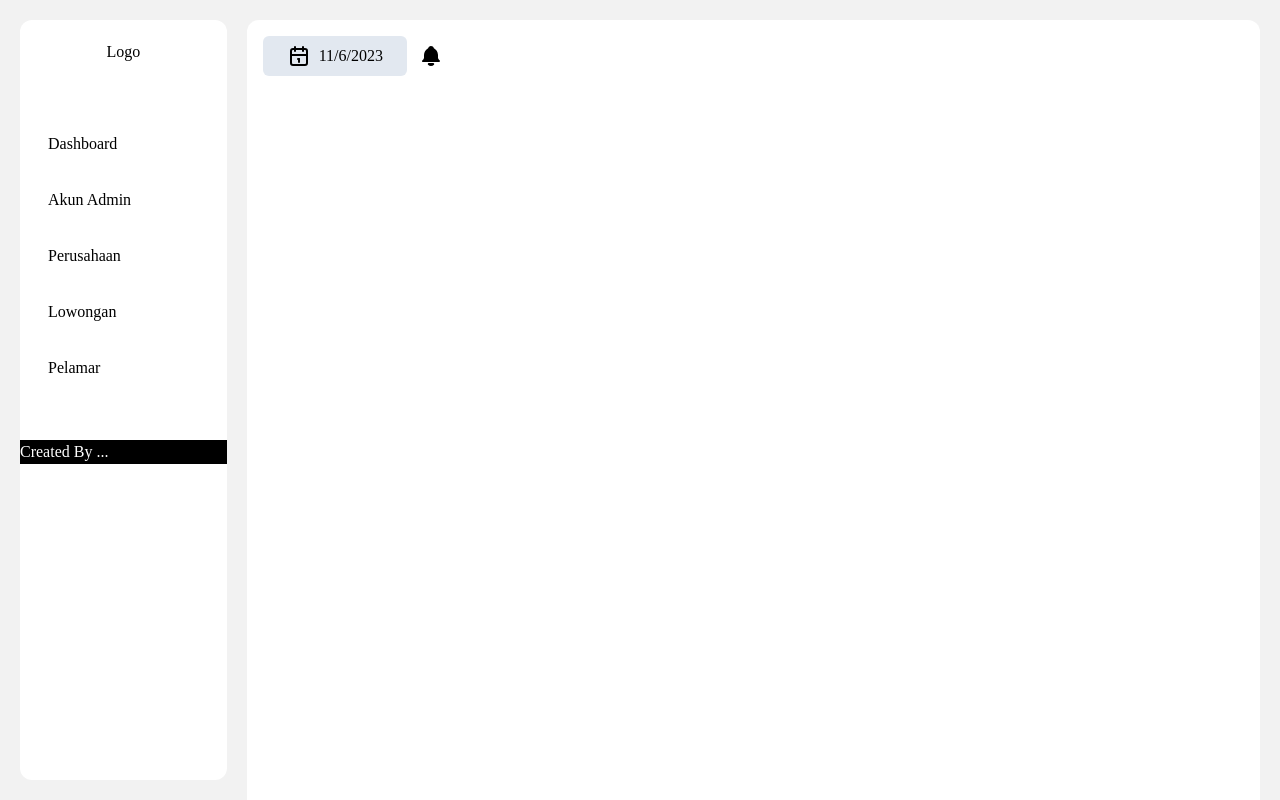
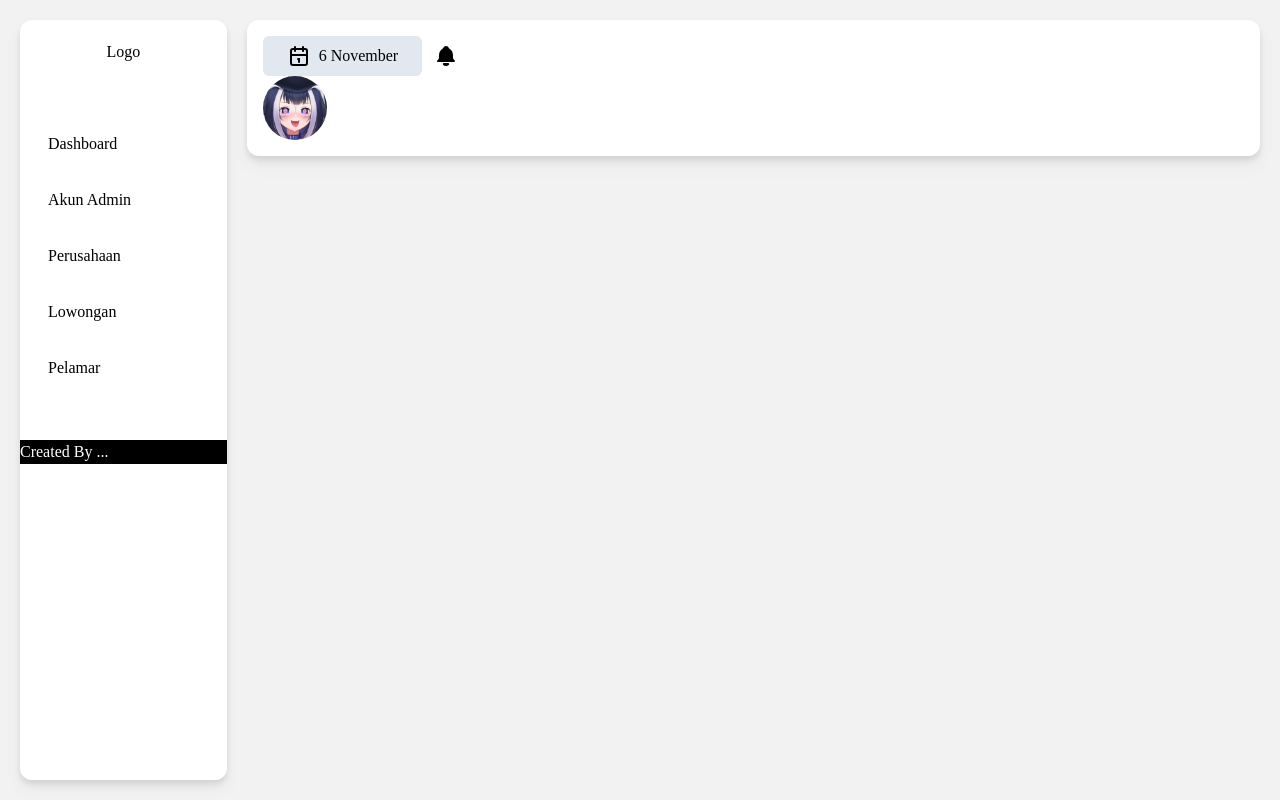
Before and after one commit to Nurfajari/bkk_frontend, a React (Vite) app: page /admin in a window 1280 px wide. Shown: the top 800 px of the page. Built offline with nearby package versions, Linux system fonts and the light colour scheme; a web font is replaced by a local one.

Commit message:
+ profile admin + navbar admin + navbar alumni + index alumni

```diff
--- a/src/component/Admin/Navbar.jsx
+++ b/src/component/Admin/Navbar.jsx
@@ -1,6 +1,6 @@
 const Navbar = () => {
   return (
-    <div className="bg-white py-5 rounded-xl h-full">
+    <div className="bg-white py-5 rounded-xl h-full drop-shadow-lg">
       <div className="mb-10">
         <h1 className="text-center text-base">Logo</h1>
       </div>
--- a/src/component/Admin/TopNavbar.jsx
+++ b/src/component/Admin/TopNavbar.jsx
@@ -16,12 +16,18 @@ const TopNavbar = () => {
   // }, []);
 
   return (
-    <div className="bg-white ms-5 p-4 rounded-xl h-[1200px]">
+    <div className="bg-white ms-5 p-4 rounded-xl drop-shadow-lg">
       <div className="flex gap-3">
         <div className="bg-slate-200 p-2 inline-block px-6 rounded-md">
           <p className="flex gap-2">
             <IconCalendar />
-            {currentTime.toLocaleDateString()}
+            <span className="text-[16px] font-medium">
+              {currentTime.toLocaleString("id-ID", {
+                year: undefined,
+                month: "long",
+                day: "numeric",
+              })}
+            </span>
           </p>
         </div>
         <div className="flex items-center">
@@ -30,7 +36,13 @@ const TopNavbar = () => {
           </a>
         </div>
       </div>
-      <div className=""></div>
+      <div className="rounded-full overflow-hidden w-[64px] aspect-square">
+        <img
+          src="Img/profile-admin.jpg"
+          alt=""
+          className="w-full h-full object-cover object-center"
+        />
+      </div>
     </div>
   );
 };
```
Also changed, not shown: public/Img/profile-admin.jpg (added), src/Pages/Alumni/IndexAlumni.jsx (added), src/component/Alumni/Navbar.jsx (added).
